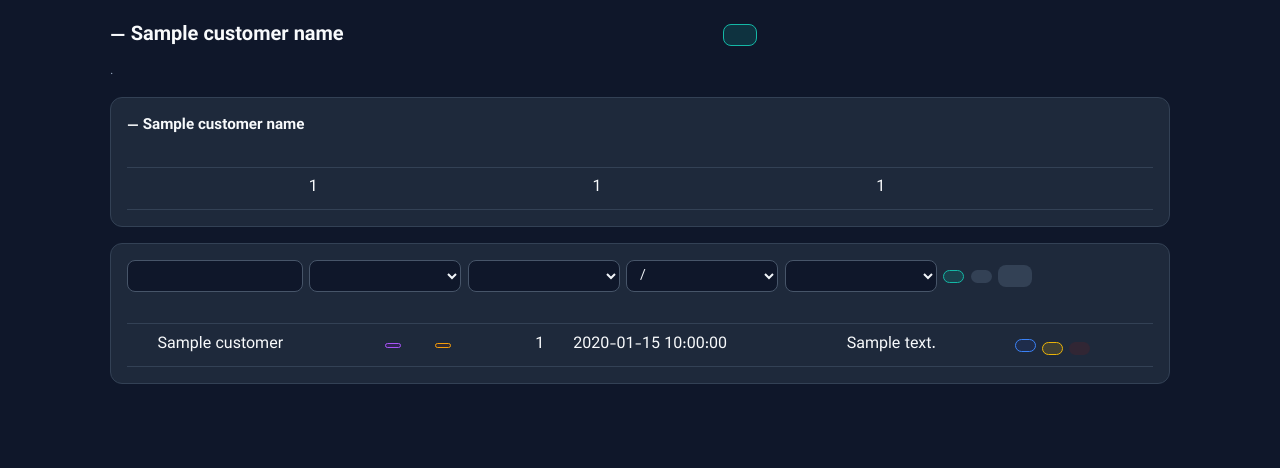
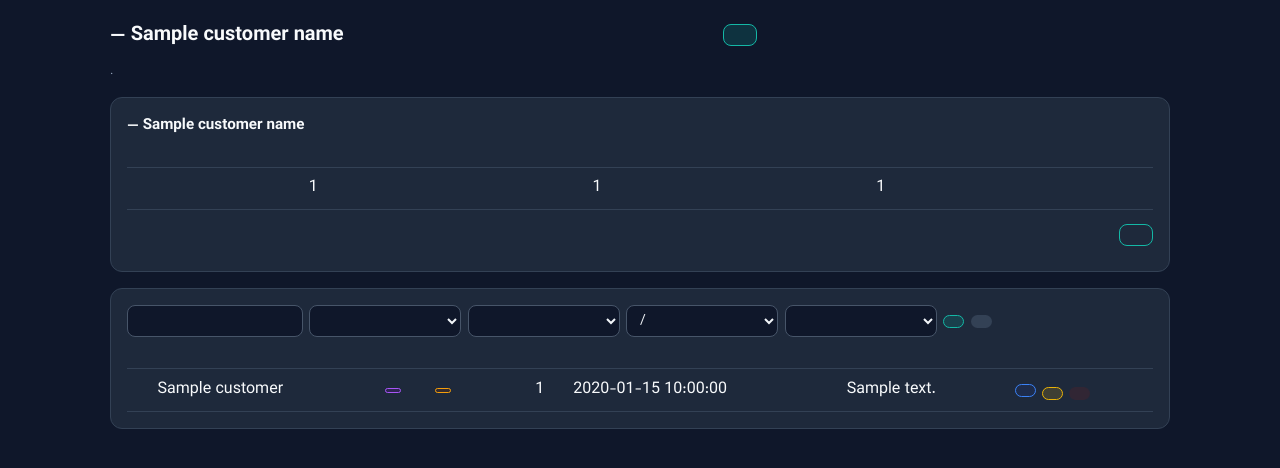
Before and after one commit to alirezasakhaie69/IT-Invoice, a Python web app: template app/templates/invoices.html in a window 1280 px wide. Shown: the top 468 px of the page. Run offline with Jinja, Linux system fonts and the light colour scheme; the template is opened without the code that fills it: most values are stand-ins (such as "Sample title", 1, 10 or a date in 2020); lists and menus that the app fills with data are empty.

Commit message:
feat: admin messenger IDs + Send to Admin button (Bale/Telegram)

```diff
--- a/app/i18n.py
+++ b/app/i18n.py
@@ -282,6 +282,8 @@ STRINGS = {
         "invoice_no": "فاکتور شماره",
         "contract_word": "قرارداد",
         "debt_total": "جمع کل",
+        "send_debt_to_admin": "ارسال بدهی به مدیر",
+
 
     },
     "en": {
@@ -567,6 +569,8 @@ STRINGS = {
         "invoice_no": "Invoice No.",
         "contract_word": "Contract",
         "debt_total": "Total",
+        "send_debt_to_admin": "Send debt to admin",
+
     },
 }
 
--- a/app/templates/invoices.html
+++ b/app/templates/invoices.html
@@ -31,6 +31,14 @@
   </table>
   {% else %}
   <p>{{ t('no_records') }}</p>
+  {% endif %}
+  {% if customer_id %}
+  <div style="margin-top:14px;text-align:end">
+    <a class="btn" href="/send-debt/{{ customer_id }}"
+       style="background:transparent;border:1px solid #14b8a6;color:#5eead4">
+      {{ t('send_debt_to_admin') }}
+    </a>
+  </div>
   {% endif %}
 </div>
 {% endif %}
@@ -68,9 +76,6 @@
     <a class="btn btn-secondary btn-small" href="/invoices?customer={{ customer_id }}">{{ t('clear_filters') }}</a>
     {% else %}
     <a class="btn btn-secondary btn-small" href="/invoices">{{ t('clear_filters') }}</a>
-    {% endif %}
-    {% if customer_id %}
-    <a class="btn btn-secondary" href="/customers/{{ customer_id }}/send-to-admin">{{ t('send_debt_to_admin') }}</a>
     {% endif %}
   </form>
   {% if rows %}
```
